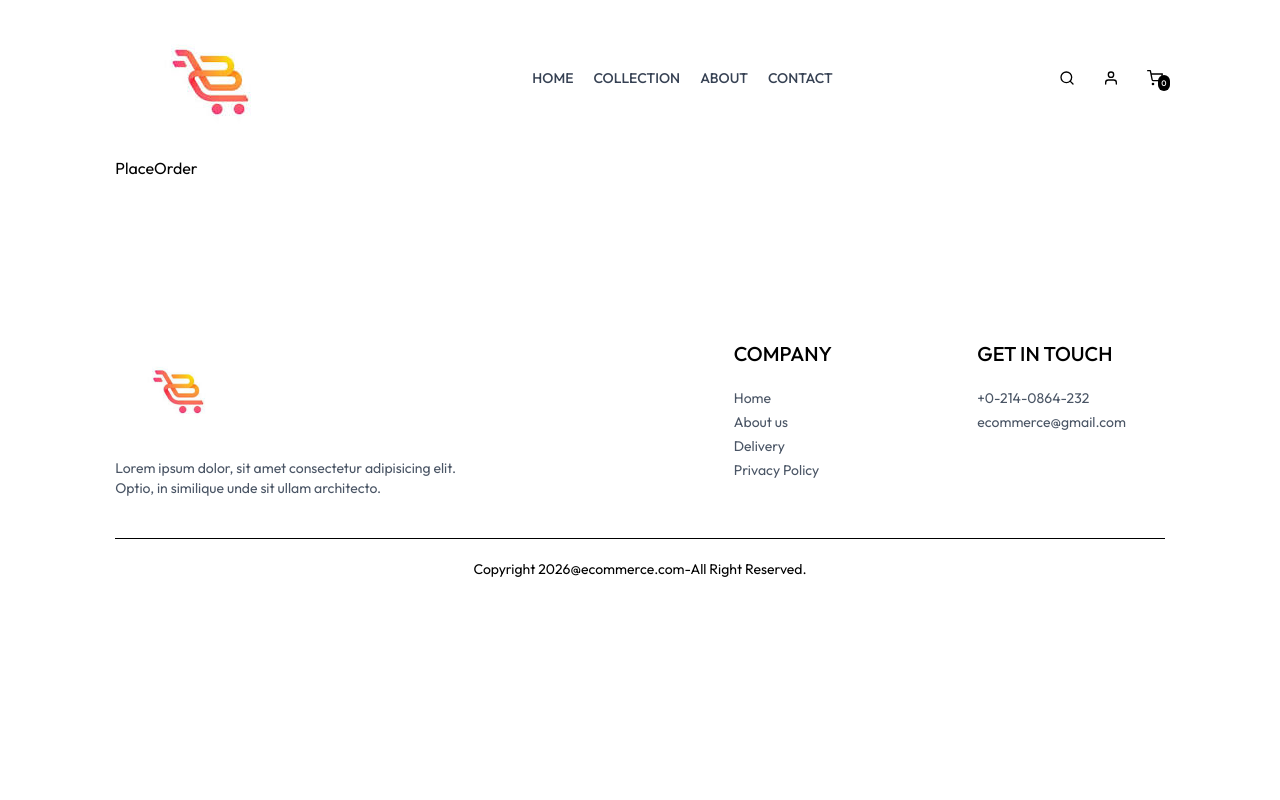
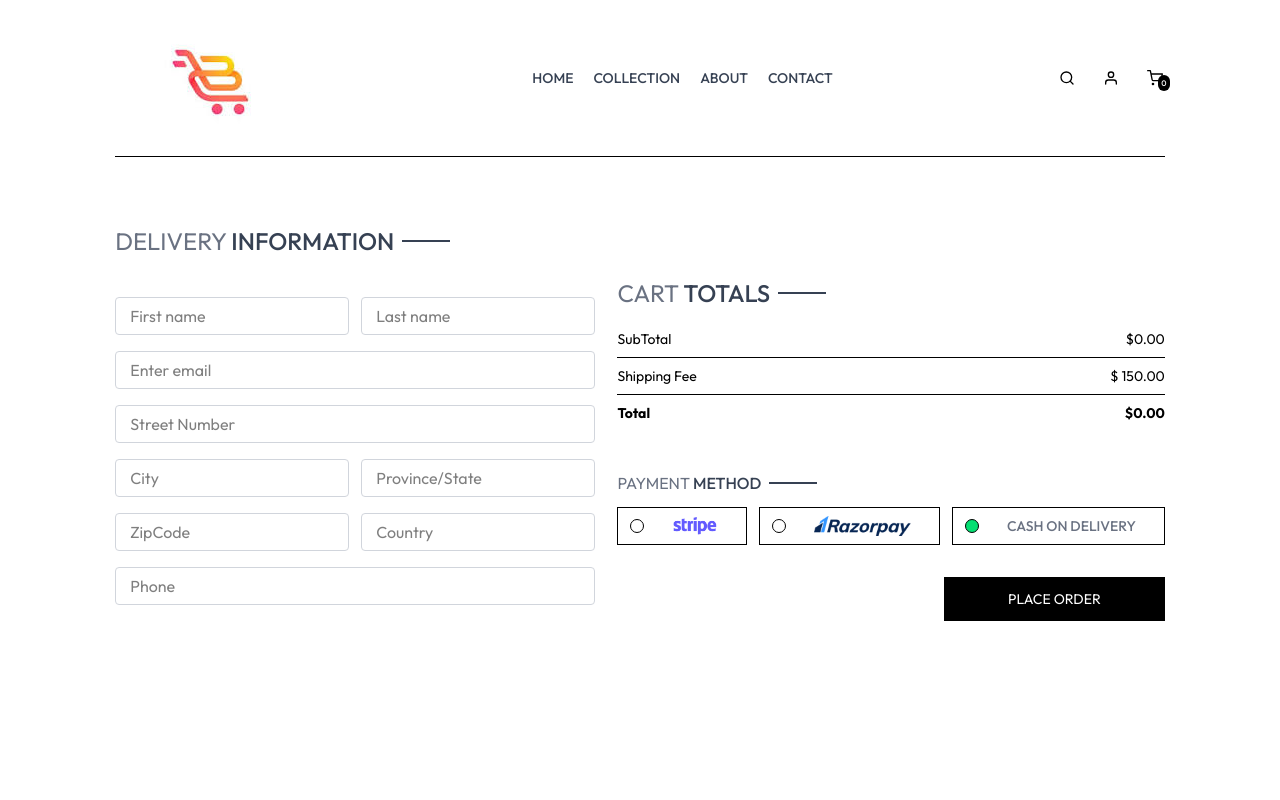
Before and after one commit to NazarAbbas12/mern-ecommerce, a React app in the folder frontend/: page /place-order in a window 1280 px wide. Shown: the top 800 px of the page. Built offline with nearby package versions, Linux system fonts and the light colour scheme; the HTML template or start-up script is replaced by a standard one.

Commit message:
payment method and placing order

```diff
--- a/frontend/src/context/ShopContext.jsx
+++ b/frontend/src/context/ShopContext.jsx
@@ -1,6 +1,7 @@
 import { createContext, useEffect, useState } from "react";
 import { products } from "../assets/forever-assets/assets/frontend_assets/assets";
 import { toast } from "react-toastify";
+import {useNavigate} from 'react-router-dom';
 
 export const ShopContext = createContext();
 
@@ -12,6 +13,7 @@ const ShopContextProvider = (props)=>{
     const [search, setSearch] = useState('');
     const [showSearch, setShowSearch] = useState(false);
     const [cartItems, setCartItems] = useState({});
+    const navigate = useNavigate();
 
     const addToCart = async (itemID,size)=>{
 
@@ -64,6 +66,27 @@ const ShopContextProvider = (props)=>{
         setCartItems(cartData);
 
     }
+
+
+    const getCartAmount = ()=>{
+        let totalAmount = 0;
+        for(const items in cartItems){
+            let itemInfo = products.find((prodcut)=>prodcut._id===items); // storing product data
+            for(const item in cartItems[items]){
+                try {
+                    if(cartItems[items][item]>0){
+                        totalAmount += itemInfo.price*cartItems[items][item];
+                    }
+                } catch (error) {
+
+                }
+            }
+        }
+
+        return totalAmount;
+    };
+
+
     const value = {
         products,
         currency,
@@ -71,7 +94,9 @@ const ShopContextProvider = (props)=>{
         search, setSearch, showSearch,setShowSearch,
         cartItems,addToCart,
         getCartCount,
-        updateQuantity
+        updateQuantity,
+        getCartAmount,
+        navigate
     }
 
     return(
--- a/frontend/src/pages/PlaceOrder.jsx
+++ b/frontend/src/pages/PlaceOrder.jsx
@@ -1,8 +1,76 @@
-import React from 'react'
+import React, { useContext, useState } from 'react'
+import Title from '../components/Title'
+import CartTotal from '../components/CartTotal'
+import { assets } from '../assets/forever-assets/assets/frontend_assets/assets'
+import { useNavigate } from 'react-router-dom'
+import { ShopContext } from '../context/ShopContext'
 
 const PlaceOrder = () => {
+
+  const [method, setMethod] = useState('cod');
+  const {navigate} = useContext(ShopContext);
+
   return (
-    <div>PlaceOrder</div>
+    <div className='flex flex-col sm:flex-row justify-between gap-4 pt-5 sm:pt-14 min-h-[80vh] border-t'>
+
+        {/*-----left side of page----- */}
+        <div className='flex flex-col gap-4 w-full sm:max-w-120'>
+
+            <div className='text-xl sm:text-2xl my-3'>
+                <Title text1={'DELIVERY'} text2={'INFORMATION'}/>
+            </div>
+            <div className='flex gap-3'>
+                <input className='border border-gray-300 rounded py-1.5 px-3.5 w-full' type="text" placeholder='First name'/>
+                <input className='border border-gray-300 rounded py-1.5 px-3.5 w-full' type="text" placeholder='Last name'/>
+            </div>
+            <input className='border border-gray-300 rounded py-1.5 px-3.5 w-full' type="email" placeholder='Enter email'/>
+            <input className='border border-gray-300 rounded py-1.5 px-3.5 w-full' type="text" placeholder='Street Number'/>
+            <div className='flex gap-3'>
+                <input className='border border-gray-300 rounded py-1.5 px-3.5 w-full' type="text" placeholder='City'/>
+                <input className='border border-gray-300 rounded py-1.5 px-3.5 w-full' type="text" placeholder='Province/State'/>
+            </div>
+            <div className='flex gap-3'>
+                <input className='border border-gray-300 rounded py-1.5 px-3.5 w-full' type="Number" placeholder='ZipCode'/>
+                <input className='border border-gray-300 rounded py-1.5 px-3.5 w-full' type="text" placeholder='Country'/>
+            </div>
+
+                <input className='border border-gray-300 rounded py-1.5 px-3.5 w-full' type="Number" placeholder='Phone'/>
+        </div>
+
+
+        {/*-----Right side------- */}
+        <div className='mt-8'>
+
+          <div className='mt-8 min-w-80'>
+              <CartTotal/>
+          </div>
+
+          <div className='mt-12'>
+            <Title text1={'PAYMENT'} text2={'METHOD'}/>
+
+            {/*-------payment method-------- */}
+            <div className='flex gap-3 flex-col lg:flex-row'>
+
+                <div onClick={()=>setMethod('stripe')} className='flex items-center gap-3 border p-2 px-3 cursor-pointer'>
+                    <p className={`min-w-3.5 h-3.5 border rounded-full ${method==='stripe' ? 'bg-green-400' : ''}`}></p>
+                    <img className='h-5 mx-4' src={assets.stripe_logo} alt="" />
+                </div>
+                <div onClick={()=>setMethod('razorpay')} className='flex items-center gap-3 border p-2 px-3 cursor-pointer'>
+                    <p className={`min-w-3.5 h-3.5 border rounded-full ${method==='razorpay' ? 'bg-green-400' : ''}`}></p>
+                    <img className='h-5 mx-4' src={assets.razorpay_logo} alt="" />
+                </div>
+                <div onClick={()=>setMethod('cod')} className='flex items-center gap-3 border p-2 px-3 cursor-pointer'>
+                    <p className={`min-w-3.5 h-3.5 border rounded-full ${method==='cod' ? 'bg-green-400' : ''}`}></p>
+                    <p className='text-gray-500 text-sm font-medium mx-4'>CASH ON DELIVERY</p>
+                </div>
+            </div>
+
+            <div className='w-full text-end mt-8'>
+                <button onClick={()=>navigate('/orders')} className='bg-black text-white px-16 py-3 text-sm'>PLACE ORDER</button>
+            </div>
+          </div>
+        </div>
+    </div>
   )
 }
 
```
